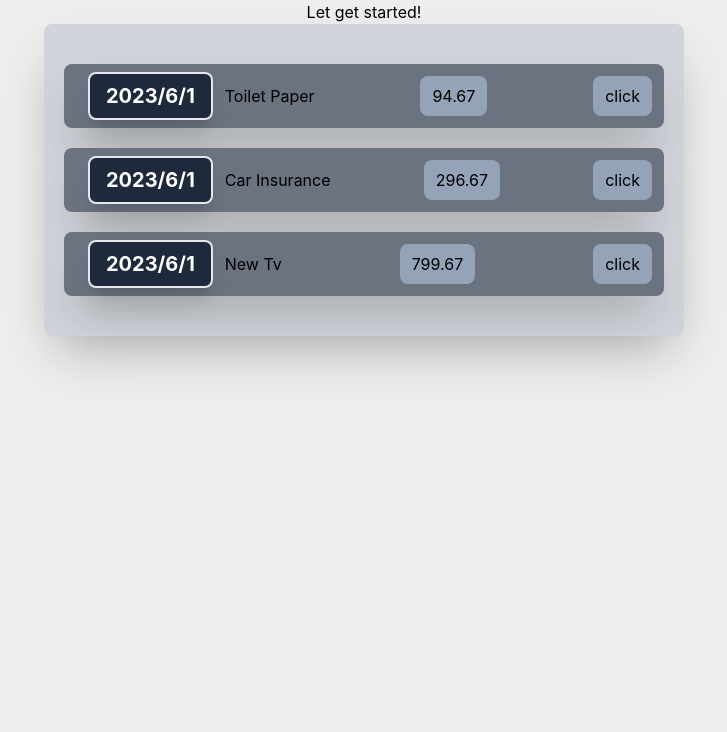
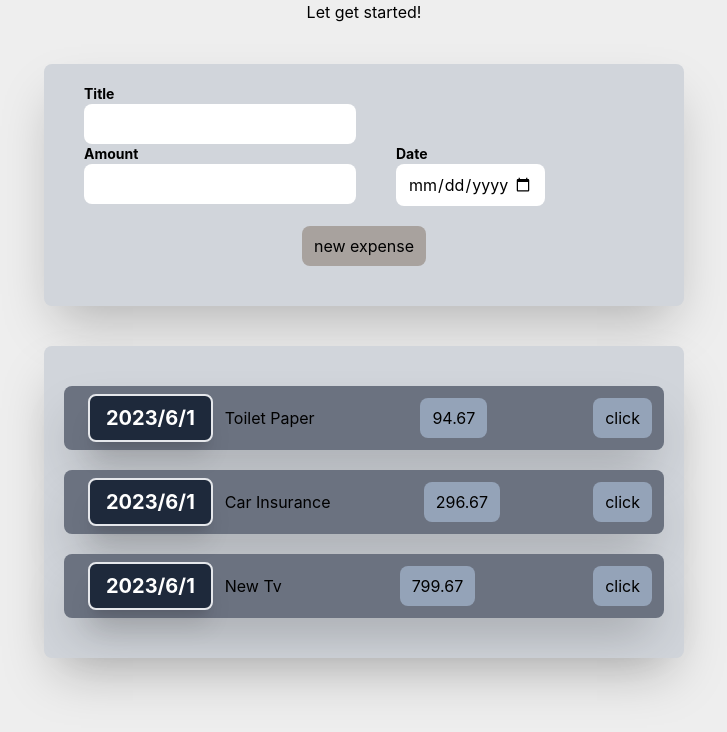
Before and after one commit to gh20000528/reacr-practise-one, a React (Create React App) app: page / in a window 1280 px wide. Shown: the top 732 px of the page, without its empty margins (276-1003 px from the left). Built offline with nearby package versions, Linux system fonts and the light colour scheme.

Commit message:
new expense form and more useState

```diff
--- a/src/App.js
+++ b/src/App.js
@@ -1,5 +1,6 @@
 import './App.css';
 import Exense from './components/Exense'
+import NewExpense from './components/NewExpense/NewExpense'
 
 function App() {
 
@@ -26,6 +27,7 @@ function App() {
   return (
     <div className="App">
         <h2>Let get started!</h2>
+        <NewExpense></NewExpense>
         <Exense items={exenses}></Exense>
     </div>
   );
--- /dev/null
+++ b/src/components/NewExpense/ExpenseForm.js
@@ -0,0 +1,96 @@
+import React , {useState} from 'react'
+
+const ExpenseForm = () => {
+    // method one
+    const [enterTilie , setEnterTitle] = useState('')
+    const [enterAmount , setEnterAmount] = useState('')
+    const [enterDate , setEnterDate] = useState('')
+
+    // method two
+    // const [userInput , setUserInput] = useState({
+    //     enterTilie: '',
+    //     enterAmount: '',
+    //     enterDate: ''
+    // })
+
+
+    const titleHandler = (e) => {
+        // method one
+        setEnterTitle(e.target.value)
+        // method two
+        // setUserInput({
+        //     ...userInput,
+        //     enterTilie: e.target.value
+        // });
+        // method three
+        // setEnterTitle = (prevState) =>{ return {...prevState, enterTilie: e.terget.value}}
+    }
+    const amountHandler = e => {
+        setEnterAmount(e.target.value)
+        // setUserInput({
+        //     ...userInput,
+        //     enterAmount: e.target.value
+        // })
+    }
+    const dateHandler = e => {
+        setEnterDate(e.target.value)
+        // setUserInput({
+        //     ...userInput,
+        //     enterDate: e.target.value
+        // })
+    }
+
+    const submitHandler = (e) => {
+        e.preventDefault()
+
+        const expenseData = {
+            title: enterTilie,
+            Amount: enterAmount,
+            data: new Date(enterDate)
+        }
+
+        console.log(expenseData);
+        setEnterTitle('')
+        setEnterAmount('')
+        setEnterDate('')
+    }
+  return (
+    <form onSubmit={submitHandler}>
+        <div className='flex flex-wrap w-full lg:flex'>
+            <div className='px-5'>
+                <label className='block text-sm font-bold text-left'>Title</label>
+                <input
+                type="text"
+                className='px-3 py-2 rounded-lg'
+                value={enterTilie}
+                onChange={titleHandler} />
+            </div>
+            <div className='px-5'>
+                <label className='block text-sm font-bold text-left'>Amount</label>
+                <input
+                type="number"
+                min='0.01'
+                step='0.01'
+                className='px-3 py-2 rounded-lg'
+                value={enterAmount}
+                onChange={amountHandler}/>
+            </div>
+            <div className='px-5'>
+                <label className='block text-sm font-bold text-left'>Date</label>
+                <input
+                type="date"
+                min='2021-01-01'
+                max='2024-12-31'
+                className='px-3 py-2 rounded-lg'
+                value={enterDate}
+                onChange={dateHandler}/>
+            </div>
+        </div>
+        <div>
+            <button type='submit' className='px-3 py-2 my-5 rounded-lg bg-stone-400' >new expense</button>
+        </div>
+    </form>
+  )
+}
+
+export default ExpenseForm
--- /dev/null
+++ b/src/components/NewExpense/NewExpense.js
@@ -0,0 +1,12 @@
+import React from 'react'
+import ExpenseForm from './ExpenseForm'
+
+const NewExpense = () => {
+  return (
+    <div className='w-1/2 px-5 py-5 mx-auto my-10 bg-gray-300 rounded-lg shadow-2xl'>
+        <ExpenseForm></ExpenseForm>
+    </div>
+  )
+}
+
+export default NewExpense
```
